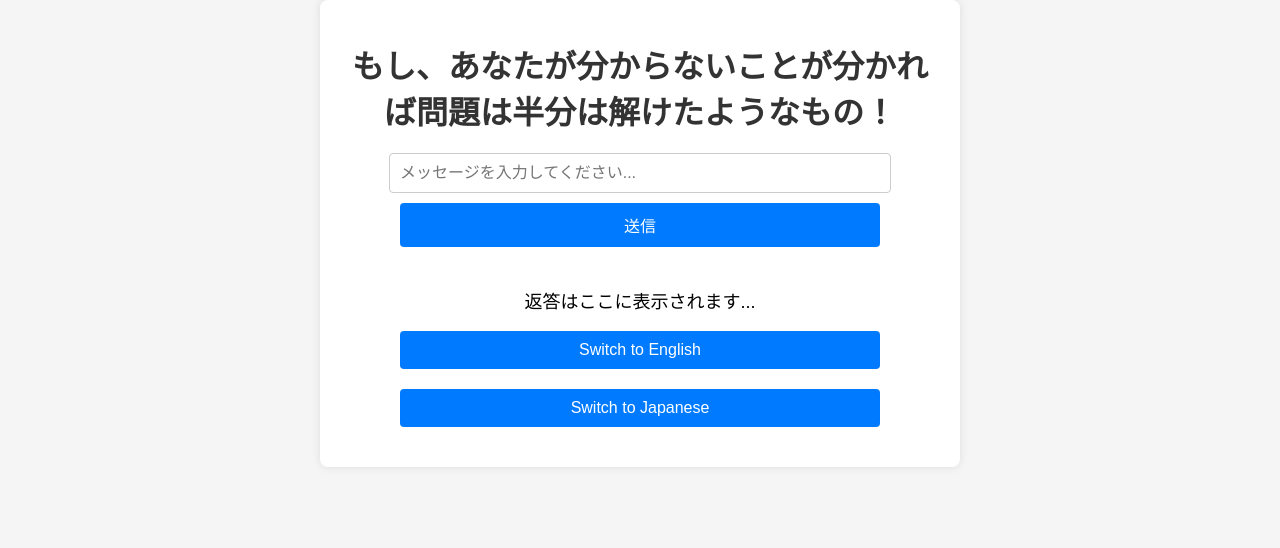
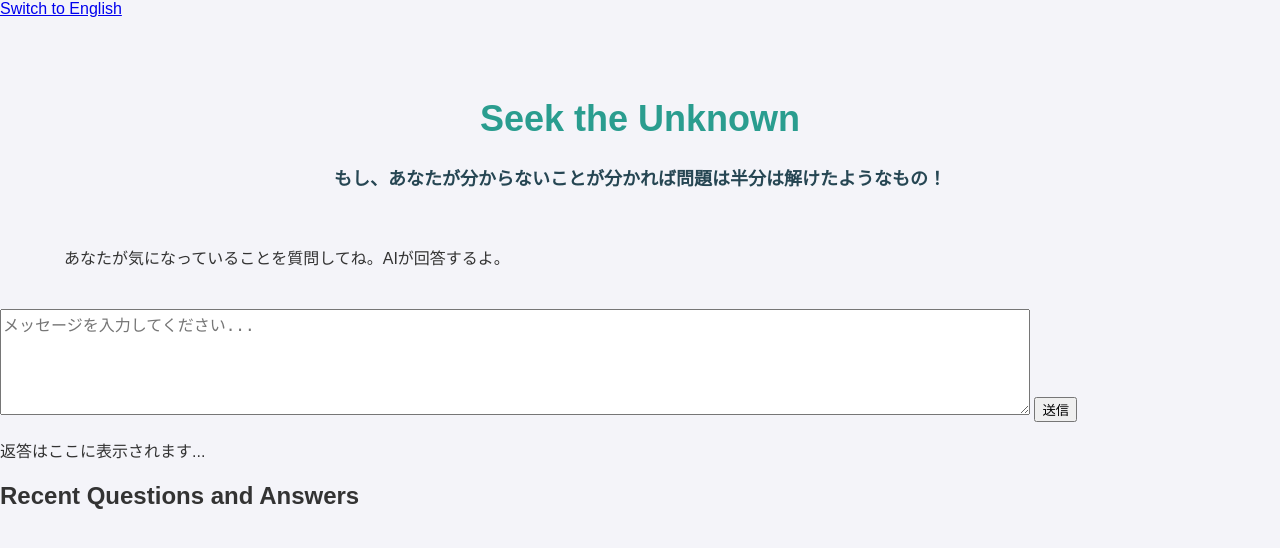
Before and after one commit to szukiyu40/soas, a Flask app: page / in a window 1280 px wide. Shown: the top 548 px of the page. Run offline with Flask 3, Linux system fonts and the light colour scheme; data that the repository does not hold is empty.

Commit message:
lates in 20240511 after the certification installed

```diff
--- a/app.py
+++ b/app.py
@@ -1,40 +1,71 @@
-from flask import Flask, request, jsonify, abort, render_template
+from flask import Flask, request, jsonify, render_template
+from flask_sqlalchemy import SQLAlchemy
+from flask_migrate import Migrate
+
 from flask_cors import CORS
 import cohere
 import os
 
+app = Flask(__name__)
+CORS(app)
+app.config['SQLALCHEMY_DATABASE_URI'] = 'sqlite:///messages.db'
+app.config['SQLALCHEMY_TRACK_MODIFICATIONS'] = False
+db = SQLAlchemy(app)
+migrate = Migrate(app, db)
 
-app = Flask(__name__)
 co = cohere.Client(os.environ.get('COHERE_API_KEY'))
+
+class Message(db.Model):
+    id = db.Column(db.Integer, primary_key=True)
+    message = db.Column(db.String(500))
+    response = db.Column(db.String(2000))  # 前回の応答を格納するカラムを追加
+
+@app.route('/submit', methods=['POST'])
+def submit():
+    user_input = request.json.get('message')
+    if not user_input:
+        return jsonify({"error": "No message provided"}), 400
+    try:
+        # Cohereを使用してメッセージに回答する
+        response = co.chat(
+            model='command-nightly',
+            message=user_input,
+            max_tokens=3999,
+            temperature=0.5,
+            #chat_stream=True,
+            connectors=[{"id": "web-search"}]
+        )
+        print(response)
+        response=response.text
+    except Exception as e:
+        response = f"Error generating response: {str(e)}"
+    new_message = Message(message=user_input, response=response)
+    db.session.add(new_message)
+    db.session.commit()
+    return jsonify({'response': response})
+
+@app.route('/search', methods=['GET'])
+def search():
+    query = request.args.get('query')
+    if not query:
+        return jsonify({"error": "No search query provided"}), 400
+    search_results = Message.query.filter(Message.message.contains(query)).all()
+    messages = [{'id': message.id, 'message': message.message} for message in search_results]
+    return jsonify(messages)
+
+@app.route('/api/recent-qa', methods=['GET'])
+def recent_qa():
+    recent_messages = Message.query.order_by(Message.id.desc()).limit(3).all()
+    results = [{'question': message.message, 'answer': message.response} for message in recent_messages]
+    return jsonify(results)
+
 
 @app.route('/')
 def index():
     return render_template('index.html')
 
-@app.route('/', methods=['POST'])  # GETメソッドを削除
-def chatbot():
-    if not request.is_json:
-        return jsonify({"error": "Request must be JSON"}), 400
-
-    user_input = request.json.get('message')
-    if not user_input:
-        return jsonify({"error": "No message provided"}), 400
-
-    try:
-        print(user_input)
-        response = co.generate(
-            model='command-nightly',  # 使用可能なモデル名に変更
-            prompt=user_input,
-            max_tokens=512,
-            temperature=0.5
-        )
-        print(response)
-        return jsonify({"response": response.generations[0].text})
-    except Exception as e:
-        return jsonify({"error": str(e)}), 500
-
-#if __name__ == '__main__':
-#    app.run(host='0.0.0.0', port=5000, debug=True)
-
 if __name__ == '__main__':
+    with app.app_context():
+        #db.create_all()
+        db.create_all()  # 新しいスキーマでテーブルを作成
     app.run(debug=True)
--- /dev/null
+++ b/static/css/style.css
@@ -0,0 +1,40 @@
+body {
+    font-family: 'Noto Sans JP', sans-serif;
+    background-color: #f4f4f9;
+    color: #333;
+    margin: 0;
+    padding: 0;
+}
+
+#mainTitle {
+    font-family: 'Poppins', sans-serif; /* Stylish, modern font for the main title */
+    color: #2a9d8f; /* A vibrant, modern color */
+    font-size: 36px; /* Large size for emphasis */
+    text-align: center;
+    margin-top: 20px;
+}
+
+#pageTitle {
+    font-size: 18px; /* Smaller size for the Japanese text */
+    text-align: center;
+    color: #264653; /* Slightly darker to complement the main title */
+}
+
+
+#subTitle {
+    width: 90%; /* ボックスの幅を親要素の80%に設定 */
+    padding: 40px; /* すべての方向の内側の余白を20pxに設定 */
+    margin: auto; /* 上下左右の余白を自動調整し、中央寄せにする */
+}
+
+.navbar, .input-group, button, .search-area, #recentQA div {
+    /* Keep existing styles and add any specific new styles needed */
+}
+
+.logo {
+    display: block; /* Ensure the logo is block to center it */
+    margin: 0 auto; /* Center the logo horizontally */
+    max-width: 300px; /* Restrict size to maintain design */
+    height: auto; /* Maintain aspect ratio */
+}
+/* Additional responsive adjustments as before */
--- a/templates/index.html
+++ b/templates/index.html
@@ -4,95 +4,110 @@
     <meta charset="UTF-8">
     <meta name="viewport" content="width=device-width, initial-scale=1.0">
     <title>もし、あなたが分からないことが分かれば問題は半分は解けたようなもの！</title>
-    <style>
-        /* スタイルはそのままです */
-        body {
-            font-family: Arial, sans-serif;
-            margin: 0;
-            padding: 0;
-            background-color: #f5f5f5;
-        }
-        .container {
-            max-width: 600px;
-            margin: 0 auto;
-            padding: 20px;
-            background-color: #fff;
-            border-radius: 8px;
-            box-shadow: 0 0 10px rgba(0, 0, 0, 0.1);
-            text-align: center;
-        }
-        h1 {
-            color: #333;
-            margin-bottom: 20px;
-        }
-        input[type="text"], button {
-            width: 80%;
-            padding: 10px;
-            margin-bottom: 10px;
-            border: 1px solid #ccc;
-            border-radius: 4px;
-            font-size: 16px;
-        }
-        button {
-            padding: 10px 20px;
-            background-color: #007bff;
-            color: #fff;
-            border: none;
-            border-radius: 4px;
-            cursor: pointer;
-            font-size: 16px;
-            margin-bottom: 20px;
-        }
-        button:hover {
-            background-color: #0056b3;
-        }
-        #botResponse {
-            font-size: 18px;
-            margin-top: 20px;
-        }
-    </style>
+    <link rel="stylesheet" href="/static/css/style.css">
 </head>
 <body>
-    <div class="container">
-        <h1 id="pageTitle">もし、あなたが分からないことが分かれば問題は半分は解けたようなもの！</h1>
-        <input type="text" id="userInput" placeholder="メッセージを入力してください..." />
-        <button type="button" onclick="sendMessage()">送信</button>
+    <div class="navbar">
+        <a href="#" id="languageToggle" onclick="toggleLanguage()">Switch to English</a>
+    </div>
+    <div class="container" style="margin-top: 60px;">
+        <img src="./static/images/seekunknown.png" alt="Seek the Unknown Logo" class="logo" style="max-width: 00px; margin: 20px auto; display: block;">
+        <h1 id="mainTitle">Seek the Unknown</h1>
+        <h2 id="pageTitle">もし、あなたが分からないことが分かれば問題は半分は解けたようなもの！</h2>
+        <p id="subTitle">あなたが気になっていることを質問してね。AIが回答するよ。</p>
+        <textarea id="userInput" placeholder="メッセージを入力してください..." style="width: 80%; height: 100px; font-size: 16px;"></textarea>
+        <button type="button" onclick="sendMessage()" id="sendButton">送信</button>
         <p id="botResponse">返答はここに表示されます...</p>
-        <!-- 日英切り替えボタン -->
-        <button type="button" onclick="switchToEnglish()">Switch to English</button>
-        <button type="button" onclick="switchToJapanese()">Switch to Japanese</button>
+        <h2>Recent Questions and Answers</h2>
+        <div id="recentQA"></div>
     </div>
     <script>
-        function switchToEnglish() {
-            document.getElementById('pageTitle').innerText = "If you know you don't know, the problem is half solved!";
+        let language = 'Japanese';  // 初期言語設定
+
+        function toggleLanguage() {
+            if (language === 'Japanese') {
+                language = 'English';
+                document.getElementById('languageToggle').innerText = 'Switch to Japanese';
+                document.getElementById('pageTitle').innerText = 'If you know you don\'t know, the problem is half solved!';
+                document.getElementById('subTitle').innerText = 'Ask anything that you are curious about. AI will answer.';
+                document.getElementById('userInput').placeholder = 'Enter your message...';
+                document.getElementById('sendButton').innerText = 'Send';
+                document.getElementById('botResponse').innerText = 'Response will be shown here...';
+                document.getElementById('searchPrompt').innerText = 'Search everyone\'s questions!';
+                document.getElementById('searchInput').placeholder = 'Search messages...';
+                document.getElementById('searchButton').innerText = 'Search';
+                document.getElementById('searchResults').innerText = 'Search results will be shown here...';
+                fetchRecentQA();
+            } else {
+                language = 'Japanese';
+                document.getElementById('languageToggle').innerText = 'Switch to English';
+                document.getElementById('pageTitle').innerText = 'もし、あなたが分からないことが分かれば問題は半分は解けたようなもの！';
+                document.getElementById('subTitle').innerText = 'あなたが気になっていることを質問してね。AIが回答するよ。';
+                document.getElementById('userInput').placeholder = 'メッセージを入力してください...';
+                document.getElementById('sendButton').innerText = '送信';
+                document.getElementById('botResponse').innerText = '返答はここに表示されます...';
+                document.getElementById('searchPrompt').innerText = 'みんなの質問を検索してみよう！';
+                document.getElementById('searchInput').placeholder = 'メッセージを検索...';
+                document.getElementById('searchButton').innerText = '検索';
+                document.getElementById('searchResults').innerText = '検索結果はここに表示されます...';
+                fetchRecentQA();
+            }
         }
-        function switchToJapanese() {
-            document.getElementById('pageTitle').innerText = "もし、あなたが分からないことが分かれば問題は半分は解けたようなもの！";
-        }
-        // sendMessage関数はそのままです
+
+
         function sendMessage() {
             var userInput = document.getElementById('userInput').value;
-            fetch('http://seekunknown.com/', {
+            fetch('https://seekunknown.com/submit', {
                 method: 'POST',
                 headers: {
                     'Content-Type': 'application/json',
                 },
                 body: JSON.stringify({ message: userInput })
             })
-            .then(response => {
-                if (!response.ok) {
-                    throw new Error('Network response was not ok');
-                }
-                return response.json();
-            })
+            .then(response => response.json())
             .then(data => {
-                document.getElementById('botResponse').innerText = 'Bot: ' + data.response;
+                document.getElementById('botResponse').innerText = 'Submit Response: ' + data.response;
             })
             .catch(error => {
                 console.error('Error:', error);
                 document.getElementById('botResponse').innerText = 'Error: Please try again later.';
             });
         }
+
+        function searchMessage() {
+            var searchQuery = document.getElementById('searchInput').value;
+            fetch(`https://seekunknown.com/search?query=${encodeURIComponent(searchQuery)}`, {
+                method: 'GET'
+            })
+            .then(response => response.json())
+            .then(data => {
+                if (data.length > 0) {
+                    document.getElementById('searchResults').innerHTML = data.map(item => `${item.id}: ${item.message}`).join('<br>');
+                } else {
+                    document.getElementById('searchResults').innerText = 'No results found.';
+                }
+            })
+            .catch(error => {
+                console.error('Search Error:', error);
+                document.getElementById('searchResults').innerText = 'Search failed. Try again later.';
+            });
+        }
+
+        function fetchRecentQA() {
+            // 仮のAPIエンドポイント '/api/recent-qa'
+            fetch('/api/recent-qa')
+            .then(response => response.json())
+            .then(data => {
+                let content = data.map(qa =>
+                    `<div><strong>Question:</strong> ${qa.question}<br><strong>Answer:</strong> ${qa.answer}</div>`
+                ).join('<hr>');
+                document.getElementById('recentQA').innerHTML = content;
+            })
+            .catch(error => console.error('Error fetching recent QA:', error));
+        }
+
+        // 起動時に最近のQAを読み込む
+        window.onload = fetchRecentQA;
     </script>
 </body>
 </html>
```
Also changed, not shown: static/images/seekunknown.png (added).
